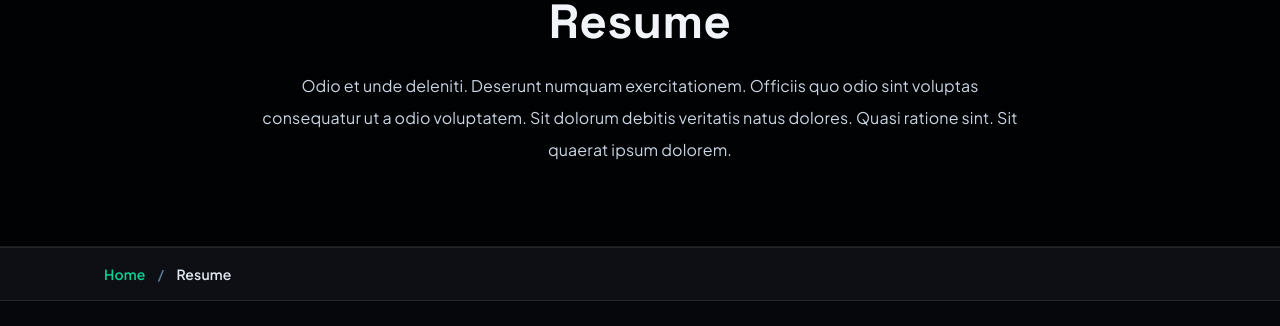
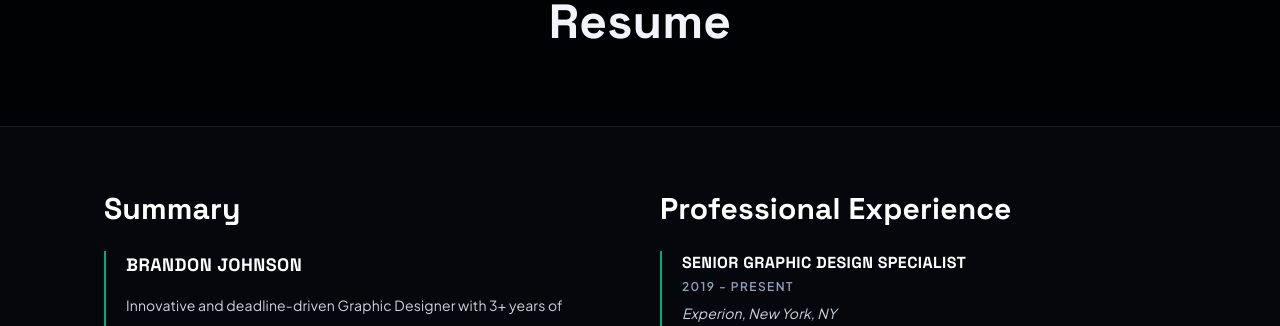
Before and after one commit to samuelabera21/Dynamic-portfolio, a Next.js app in the folder frontend/: page /resume in a window 1280 px wide. Shown: the part 146-472 px from the top of the page. Built offline with nearby package versions, Linux system fonts and the light colour scheme; no server answers.

Commit message:
Update resume section

```diff
--- a/frontend/src/app/resume/page.tsx
+++ b/frontend/src/app/resume/page.tsx
@@ -4,18 +4,6 @@ export default function ResumePage() {
       <div className="border-b border-white/10 bg-black/70">
         <div className="mx-auto w-full max-w-6xl px-6 py-16 sm:py-20 lg:px-10">
           <h1 className="text-center font-[family-name:var(--font-heading)] text-4xl font-bold sm:text-5xl">Resume</h1>
-          <p className="mx-auto mt-6 max-w-3xl text-center text-sm leading-8 text-slate-300 sm:text-base">
-            Odio et unde deleniti. Deserunt numquam exercitationem. Officiis quo odio sint voluptas consequatur ut a odio
-            voluptatem. Sit dolorum debitis veritatis natus dolores. Quasi ratione sint. Sit quaerat ipsum dolorem.
-          </p>
-        </div>
-      </div>
-
-      <div className="border-y border-white/10 bg-white/[0.03]">
-        <div className="mx-auto flex w-full max-w-6xl items-center gap-3 px-6 py-4 text-sm font-semibold lg:px-10">
-          <span className="text-emerald-400">Home</span>
-          <span className="text-slate-500">/</span>
-          <span className="text-slate-200">Resume</span>
         </div>
       </div>
 
```
